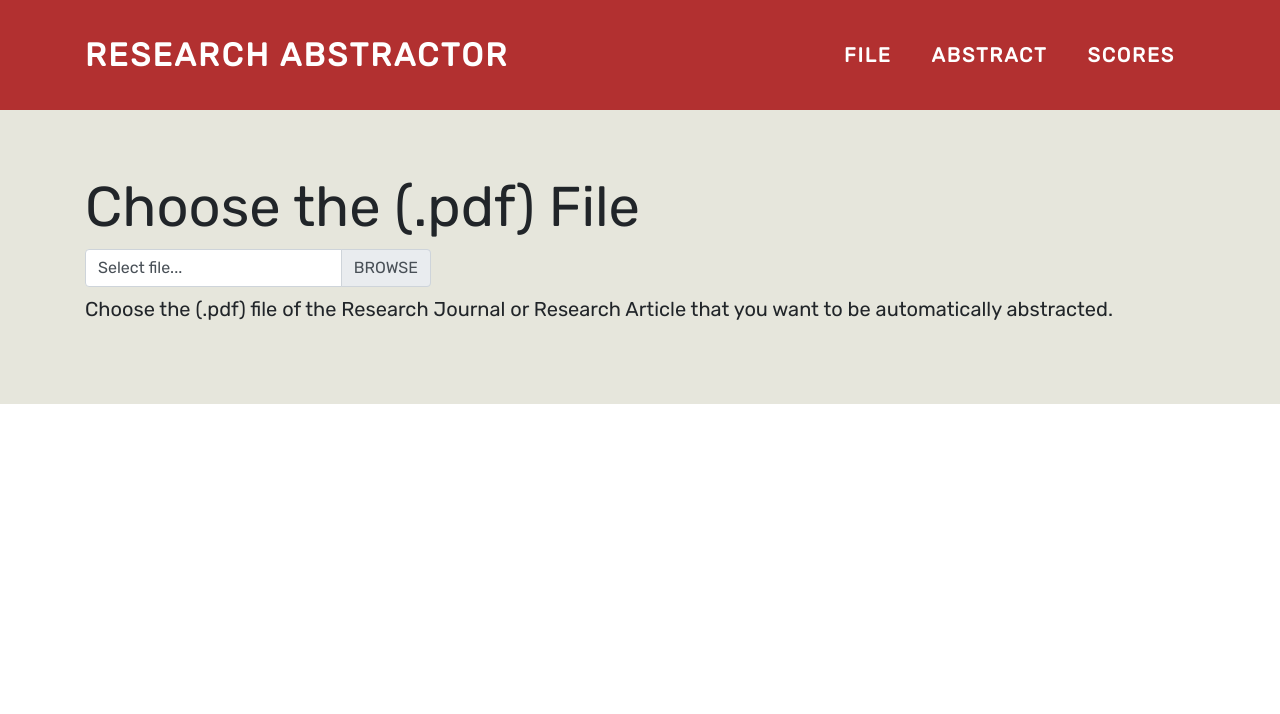
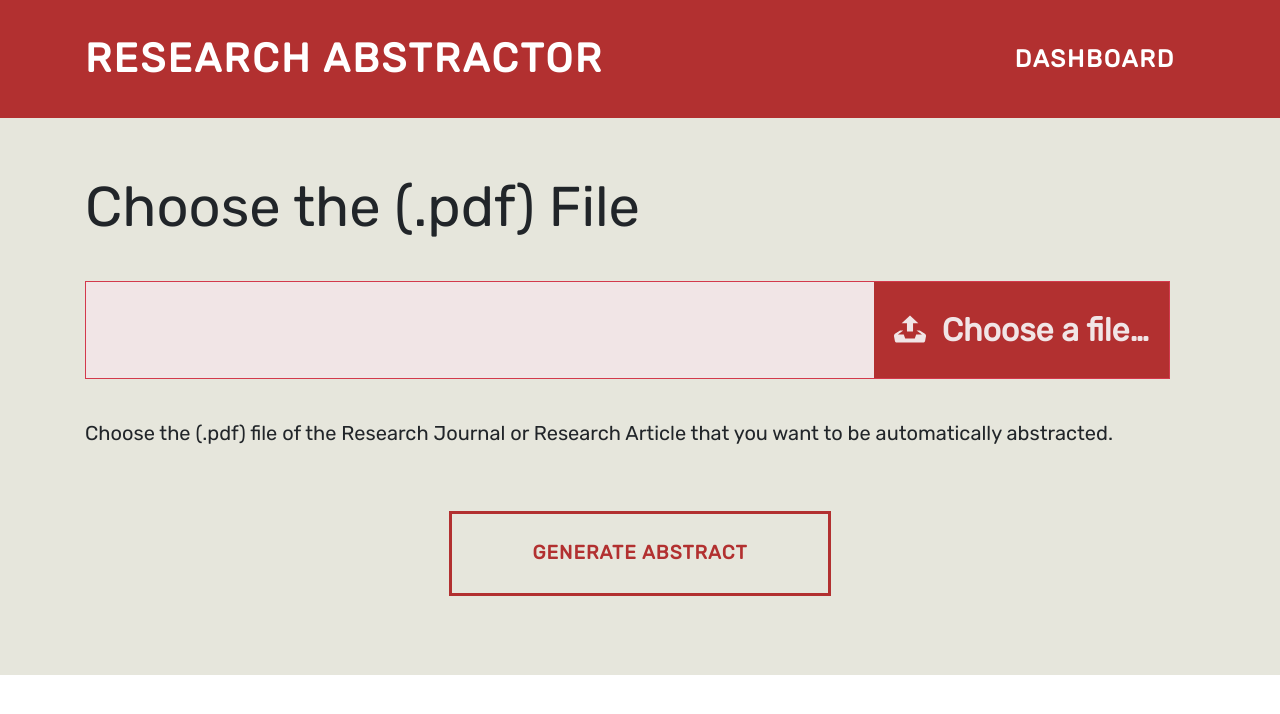
Before and after one commit to jaxgarcia/flask-thesis, a Flask app: page / in a window 1280 px wide. Shown: the top 714 px of the page. Run offline with Flask 2, Linux system fonts and the light colour scheme; parts of the project's set-up code (start-up, migrations or seed data) failed here and were passed over; some libraries are stand-ins or nearby versions.

Commit message:
ui updated

```diff
--- /dev/null
+++ b/abstract.txt
@@ -0,0 +1 @@
+  Currently,  robots  that  “live”  with  humans  are  only  used  as  pets.   When  humanoid  robots  have  abilities  such  as  human-like  behaviors  and  utterances,  how  will  we  be  influenced  by  these  robots?  In  particular,  what  effects  will  they  have  on  emotional  aspects of human relations and societies?  We  consider  that  robots  can  collapse  human  relations  using  the  balance theory [1].  Concretely, by controlling a robot’s behavior  and utterances, we can control  a  human’s  impression  of  another  human in group communication involving robots.   When robots take on sociality, these robots might easily construct  or collapse human relations.     In this paper, we conducted an experiment to verify whether the  balance  theory  applied  to  robot-mediated  communication.  From these results, we confirmed that robots may  have good or bad influence on human relations.  In other words,  robots can construct or collapse human relations.
--- a/app.py
+++ b/app.py
@@ -1,8 +1,16 @@
+import os
+
 from flask import Flask
 from flask import request, redirect, url_for, render_template
+from werkzeug.utils import secure_filename
+
+UPLOAD_FOLDER = 'C:/Users/Jacks/Projects/flask_thesis'
+ALLOWED_EXTENSIONS = set(['pdf'])
 
 app = Flask(__name__)
 app.debug = True
+app.config['UPLOAD_FOLDER']
+
 
 
 @app.route('/')
@@ -12,6 +20,12 @@ def index():
 
 @app.route('/abstract')
 def abstract():
+    import extract, preprocess, score
+
+    extract.output = extract.convert_pdf_to_txt("research2.pdf")
+    extract.importantExtraction(extract.output)
+    preprocess
+    score
     return render_template("abstract.html")
 
 
--- a/finalscore.txt
+++ b/finalscore.txt
@@ -1 +1 @@
-[0.666, 0.577, 0.546, 0.488, 0.476, 0.471, 0.467, 0.463, 0.457, 0.457, 0.443, 0.434, 0.409, 0.393, 0.384, 0.381, 0.349, 0.345, 0.338, 0.317, 0.313, 0.299, 0.296, 0.295, 0.295, 0.292, 0.288, 0.288, 0.287, 0.274, 0.274, 0.264, 0.26, 0.256, 0.252, 0.238, 0.235, 0.222, 0.219, 0.208, 0.204, 0.2, 0.175, 0.162, 0.159, 0.131, 0.131, 0.118, 0.117, 0.114, 0.095, 0.084, 0.062, 0.051, 0.035, 0.016, 0.013, -0.008, -0.044, -0.049, -0.075, -0.076, -0.095, -0.105, -0.109]
+[0.45, 0.339, 0.288, 0.242, 0.181, 0.176, 0.169, 0.158, 0.152, 0.116, 0.104, 0.103, 0.1, 0.057]
--- a/static/css/customstyle.css
+++ b/static/css/customstyle.css
@@ -10,10 +10,10 @@ body {
   font-family: 'Rubik', sans-serif; }
   #customNav .navbar-brand {
     color: #fff;
-    font-size: 2em;
+    font-size: 2.5em;
     letter-spacing: 0.15rem; }
   #customNav .navbar-nav {
-    font-size: 1.25em;
+    font-size: 1.5em;
     letter-spacing: 0.11rem; }
     #customNav .navbar-nav li.nav-item a.nav-link {
       color: #fff;
@@ -30,14 +30,154 @@ body {
   height: 100%;
   background-color: #E6E6DC!important; }
 
-#customFile .custom-file-control:lang(en)::after {
-  content: "Select file..."; }
-#customFile .custom-file-control:lang(en)::before {
-  content: "BROWSE"; }
-/*when a value is selected, this class removes the content */
-.custom-file-control.selected:lang(en)::after {
-  content: "" !important; }
-.custom-file {
-  overflow: hidden; }
-.custom-file-control {
-  white-space: nowrap; }
+.input-container {
+  padding-top: 2rem;
+  padding-bottom: 1.5rem;
+}
+
+.js .inputfile {
+  width: 0.1px;
+  height: 0.1px;
+  opacity: 0;
+  overflow: hidden;
+  position: absolute;
+  z-index: -1;
+}
+
+.inputfile + label {
+  font-size: 2rem;
+  /* 20px */
+  font-weight: 700;
+  text-overflow: ellipsis;
+  white-space: nowrap;
+  cursor: pointer;
+  display: inline-block;
+  overflow: hidden;
+  padding: 0.625rem 1.25rem;
+  /* 10px 20px */
+}
+
+.no-js .inputfile + label {
+    display: none;
+}
+
+.inputfile:focus + label,
+.inputfile.has-focus + label {
+  outline: 1px dotted #000;
+  outline: -webkit-focus-ring-color auto 5px;
+}
+
+.inputfile + label svg {
+  width: 1em;
+  height: 1em;
+  vertical-align: middle;
+  fill: currentColor;
+  margin-top: -0.25em;
+  /* 4px */
+  margin-right: 0.25em;
+  /* 4px */
+}
+
+.inputfile-custom + label {
+  color: #d3394c;
+}
+
+.inputfile-custom + label {
+  border: 1px solid #d3394c;
+  background-color: #f1e5e6;
+  padding: 0;
+}
+
+.inputfile-custom:focus + label,
+.inputfile-custom.has-focus + label,
+.inputfile-custom + label:hover {
+  border-color: #640E27;
+}
+
+.inputfile-custom + label span,
+.inputfile-custom + label strong {
+  padding: 1.5rem 1.25rem;
+  /* 10px 20px */
+}
+
+.inputfile-custom + label span {
+  width: 780px;
+  min-height: 2em;
+  display: inline-block;
+  text-overflow: ellipsis;
+  white-space: nowrap;
+  overflow: hidden;
+  vertical-align: top;
+}
+
+.inputfile-custom + label strong {
+  height: 100%;
+  color: #f1e5e6;
+  background-color: #B23030;
+  display: inline-block;
+}
+
+.inputfile-custom:focus + label strong,
+.inputfile-custom.has-focus + label strong,
+.inputfile-custom + label:hover strong {
+  background-color: #640E27;
+}
+
+.mybtn-container {
+  text-align: center;
+  padding-top: 2rem;
+}
+
+.mybtn {
+  border: none;
+	font-family: inherit;
+	font-size: inherit;
+	color: inherit;
+	background-color: #E6E6DC;
+	cursor: pointer;
+	padding: 25px 80px;
+	display: inline-block;
+	margin: 15px 30px;
+	text-transform: uppercase;
+	letter-spacing: 1px;
+	font-weight: 700;
+  font-size: 1.2rem;
+	outline: none;
+	position: relative;
+	-webkit-transition: all 0.3s;
+	-moz-transition: all 0.3s;
+	transition: all 0.3s;
+}
+
+.mybtn:after {
+  content: '';
+	position: absolute;
+	z-index: -1;
+	-webkit-transition: all 0.3s;
+	-moz-transition: all 0.3s;
+	transition: all 0.3s;
+}
+
+.mybtn-1 {
+  border: 3px solid #B23030;
+	color: #B23030;
+}
+
+.mybtn-1a:after {
+  width: 0%;
+	height: 100%;
+	top: 0;
+	left: 0;
+	background: #640E27;
+}
+
+.mybtn-1a:hover,
+.mybtn-1a:active {
+  color: #fff;
+  background-color: #640E27;
+}
+
+.mybtn-1a:hover:after,
+.mybtn-1a:active:after {
+  width: 100%;
+}
--- /dev/null
+++ b/static/js/customjs.js
@@ -0,0 +1,34 @@
+/*
+	By Osvaldas Valutis, www.osvaldas.info
+	Available for use under the MIT License
+*/
+
+'use strict';
+
+;( function ( document, window, index )
+{
+	var inputs = document.querySelectorAll( '.inputfile' );
+	Array.prototype.forEach.call( inputs, function( input )
+	{
+		var label	 = input.nextElementSibling,
+			labelVal = label.innerHTML;
+
+		input.addEventListener( 'change', function( e )
+		{
+			var fileName = '';
+			if( this.files && this.files.length > 1 )
+				fileName = ( this.getAttribute( 'data-multiple-caption' ) || '' ).replace( '{count}', this.files.length );
+			else
+				fileName = e.target.value.split( '\\' ).pop();
+
+			if( fileName )
+				label.querySelector( 'span' ).innerHTML = fileName;
+			else
+				label.innerHTML = labelVal;
+		});
+
+		// Firefox bug fix
+		input.addEventListener( 'focus', function(){ input.classList.add( 'has-focus' ); });
+		input.addEventListener( 'blur', function(){ input.classList.remove( 'has-focus' ); });
+	});
+}( document, window, 0 ));
--- a/templates/index.html
+++ b/templates/index.html
@@ -9,19 +9,15 @@ Research Abstractor
 <div class="jumbotron jumbotron-fluid" id="customFileContent">
   <div class="container">
     <h1 class="display-4">Choose the (.pdf) File</h1>
-    <label class="custom-file" id="customFile">
-      <input type="file" class="custom-file-input" id="exampleInputFile" aria-describedby="fileHelp">
-      <span class="custom-file-control form-control-file"></span>
-    </label>
-
+    <div class="input-container">
+      <input type="file" name="file-7[]" id="file-7" class="inputfile inputfile-custom">
+      <label for="file-7"><span></span> <strong><svg xmlns="http://www.w3.org/2000/svg" width="20" height="17" viewBox="0 0 20 17"><path d="M10 0l-5.2 4.9h3.3v5.1h3.8v-5.1h3.3l-5.2-4.9zm9.3 11.5l-3.2-2.1h-2l3.4 2.6h-3.5c-.1 0-.2.1-.2.1l-.8 2.3h-6l-.8-2.2c-.1-.1-.1-.2-.2-.2h-3.6l3.4-2.6h-2l-3.2 2.1c-.4.3-.7 1-.6 1.5l.6 3.1c.1.5.7.9 1.2.9h16.3c.6 0 1.1-.4 1.3-.9l.6-3.1c.1-.5-.2-1.2-.7-1.5z"/></svg> Choose a file&hellip;</strong></label>
+    </div>
     <p class="lead">Choose the (.pdf) file of the Research Journal or Research Article that you want to be automatically abstracted.</p>
+    <div class="mybtn-container">
+        <a href="http://127.0.0.1:5000/abstract"><button class="mybtn mybtn-1 mybtn-1a">Generate Abstract</button></a>
+    </div>
   </div>
 </div>
 
-<script>
-  $('.custom-file-input').on('change',function(){
-    $(this).next('form-control-file').addClass("selected").html($(this).val());
-  })
-</script>
-
 {% endblock %}
--- a/templates/layouts/mainlayout.html
+++ b/templates/layouts/mainlayout.html
@@ -1,9 +1,9 @@
 <!DOCTYPE html>
-<html lang="en">
+<html lang="en" class="no-js">
 <head>
   <meta charset="utf-8">
   <meta name="viewport" content="width=device-width, initial-scale=1, shrink-to-fit=no">
-
+  <meta http-equiv="X-UA-Compatible" content="IE=edge">
   <title>{% block title %}{% endblock %}</title>
 
   <!-- Bootstrap CSS Core -->
@@ -14,6 +14,8 @@
 
   <!-- Custom Style -->
   <link href="/static/css/customstyle.css" rel="stylesheet" />
+
+  <script>(function(e,t,n){var r=e.querySelectorAll("html")[0];r.className=r.className.replace(/(^|\s)no-js(\s|$)/,"$1js$2")})(document,window,0);</script>
 </head>
 <body>
   <!-- NavBar -->
@@ -22,13 +24,7 @@
       <a class="navbar-brand" href="#">Research Abstractor</a>
       <ul class="navbar-nav ml-auto">
         <li class="nav-item mx-0 mx-lg-1">
-          <a class="nav-link py-3 px-0 px-lg-3 rounded" href="http://127.0.0.1:5000/">File</a>
-        </li>
-        <li class="nav-item mx-0 mx-lg-1">
-          <a class="nav-link py-3 px-0 px-lg-3 rounded" href="http://127.0.0.1:5000/abstract">Abstract</a>
-        </li>
-        <li class="nav-item mx-0 mx-lg-1">
-          <a class="nav-link py-3 px-0 px-lg-3 rounded" href="#">Scores</a>
+          <a class="nav-link py-3 px-0 px-lg-3 rounded" href="http://127.0.0.1:5000/">Dashboard</a>
         </li>
       </ul>
     </div>
@@ -42,6 +38,6 @@
   <script src="/static/vendor/bootstrap/js/bootstrap.bundle.min.js"></script>
 
   <!-- Custom JS -->
-
+  <script src="/static/js/customjs.js"></script>
 </body>
 </html>
--- /dev/null
+++ b/test2.py
@@ -0,0 +1,3 @@
+import test
+
+test
```
Also changed, not shown: experimentaldictionary.txt (+1 -1 lines), experimentaldictionary2.txt (+1 -1 lines), extract.py (+1 -7 lines), outputextracted.txt (+0 -127 lines), referencedictionary.txt (+1 -1 lines), score.py (renamed from scoring.py, +28 -1 lines), scoredictionary.txt (+1 -1 lines), templates/abstract.html (+3 -4 lines), test.py (+53 -49 lines), 2 other files.
